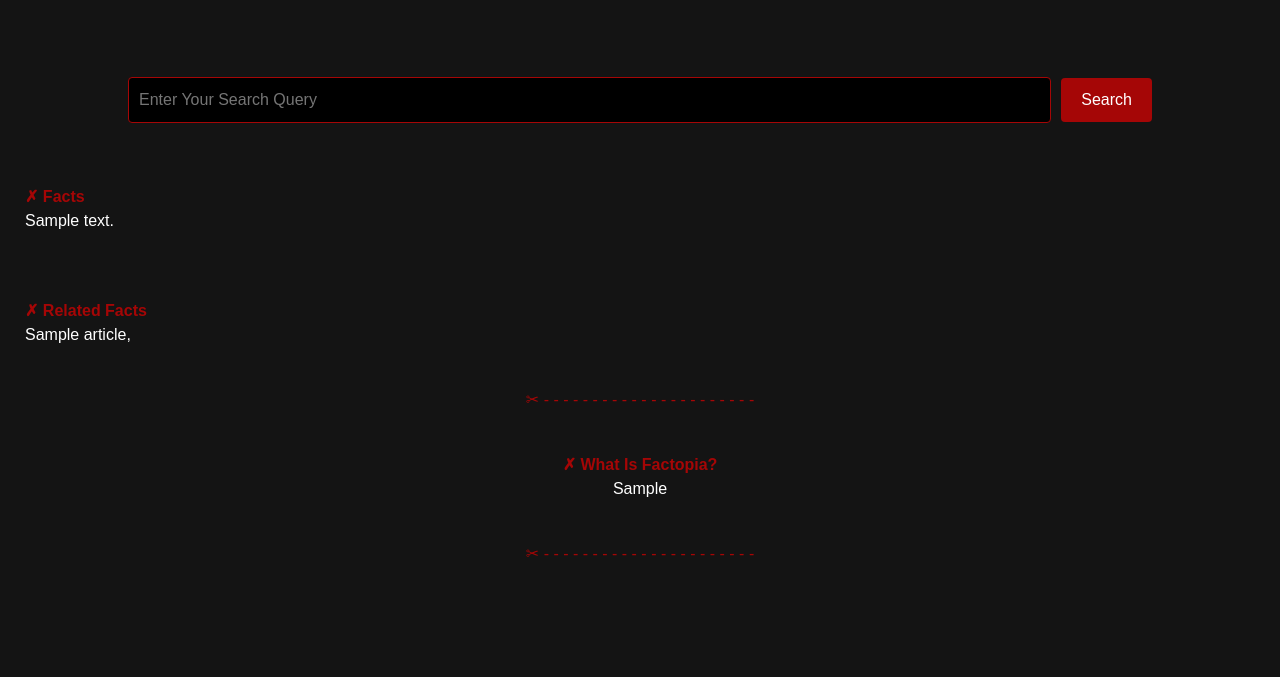
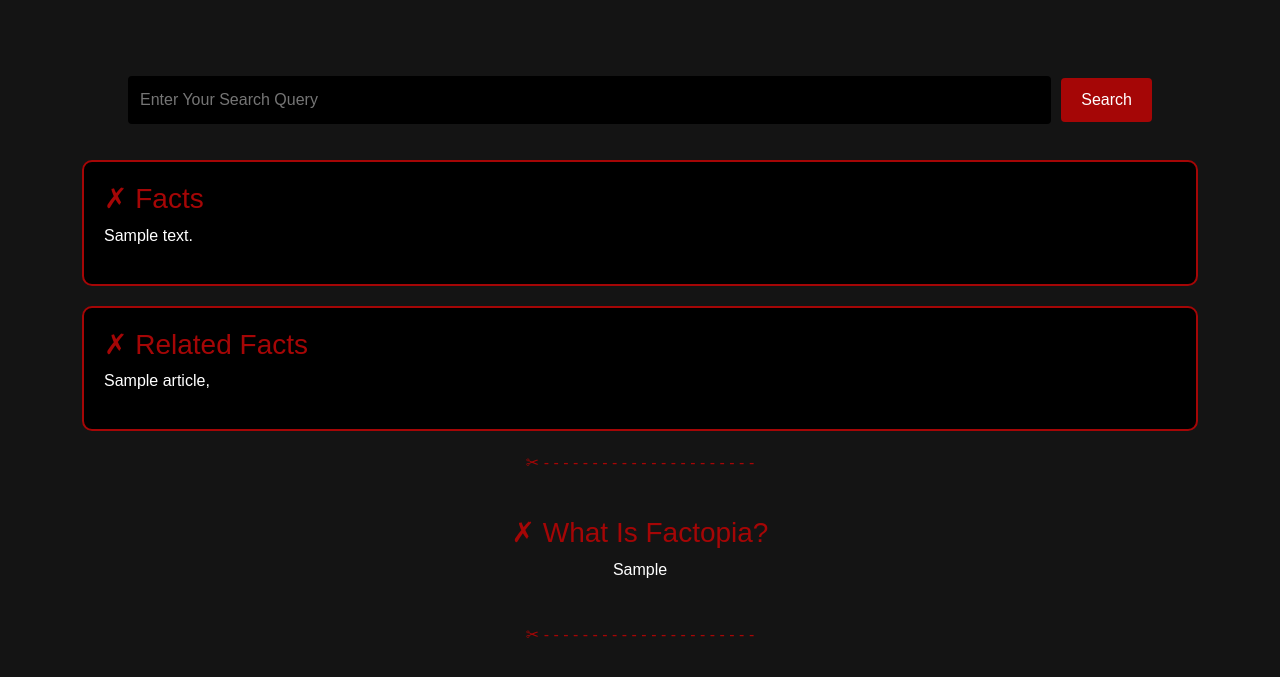
Before and after one commit to VByte-dev/Factopia, a Flask app: template templates/mainPage.html in a window 1280 px wide. Shown: the part 66-743 px from the top of the page. Run offline with Flask 3, Linux system fonts and the light colour scheme; the template is opened without the code that fills it: most values are stand-ins (such as "Sample title", 1, 10 or a date in 2020).

Commit message:
Update mainPage.html

```diff
--- a/templates/mainPage.html
+++ b/templates/mainPage.html
@@ -42,11 +42,12 @@
       padding: 10px;
       font-size: 16px;
       border-radius: 4px;
-      border: 1px solid rgb(165, 6, 6);
+      border: 2px solid rgb(0, 0, 0); /* Added red border */
       background-color: rgb(0, 0, 0);
-      color: rgb(165, 6, 6);
+      color: rgb(165, 10, 10);
       width: 100%;
-      margin-right: 10px; /* Add margin to separate the input and button */
+      margin-right: 10px;
+      outline: none; /* Remove the white border */
     }
 
     .search-container button[type="submit"] {
@@ -62,7 +63,7 @@
     .content {
       color: white;
       padding: 25px;
-      text-align: left;
+      text-align: center;
     }
 
     .related-topics {
@@ -77,6 +78,24 @@
 
     .point{
       text-align: center;
+    }
+
+    .fact-box {
+      background-color: rgb(0, 0, 0);
+      color: white;
+      border-radius: 10px;
+      padding: 20px;
+      margin-bottom: 20px;
+      border: 2px solid rgb(165, 6, 6);
+    }
+
+    .related-facts-box {
+      background-color: rgb(0, 0, 0);
+      color: white;
+      border-radius: 10px;
+      padding: 20px;
+      margin-bottom: 20px;
+      border: 2px solid rgb(165, 6, 6);
     }
 
   </style>
@@ -106,27 +125,39 @@
 <!-- Search bar -->
 <div class="search-container">
   <form action="#" method="get">
-    <input type="text" name="query" placeholder="Enter Your Search Query">
+    <input type="text" name="query" placeholder="Enter Your Search Query" onfocus="this.placeholder = ''" onblur="this.placeholder = 'Enter Your Search Query'">
     <button type="submit">Search</button>
   </form>
 </div>
 
-<div class="content">
-  <b style="color : rgb(165, 6, 6);">✗ Facts</b>
-  <p>{{content}}</p>
+<div class="container">
+  <div class="row">
+    <div class="col">
+      <div class="fact-box">
+        <h3 style="color: rgb(165, 6, 6);">✗ Facts</h3>
+        <p>{{content}}</p>
+      </div>
+    </div>
+  </div>
+
+  <div class="row">
+    <div class="col">
+      <div class="related-facts-box related-topics">
+        <h3 style="color: rgb(165, 6, 6);">✗ Related Facts</h3>
+        <p>
+          {% for article in related %}
+            {{ article }},
+          {% endfor %}
+        </p>
+      </div>
+    </div>
+  </div>
 </div>
-
-<div class="related-topics" style="color: #ffffff;">
-  <b style="color: rgb(165, 6, 6);">✗ Related Facts</b>
-  <p>{% for article in related %}
-    {{ article }},
-  {% endfor %}
-</p></div>
 
 <div class="point" style=" color: rgb(165, 6, 6)"><p>&#x2702; - - - - - - - - - - - - - - - - - - - - - - </p></div>
 
-<div class="content" style="text-align: center;">
-  <b style="color : rgb(165, 6, 6) ;">✗ What Is Factopia? </b>
+<div class="content">
+  <h3 style="color: rgb(165, 6, 6); ">✗ What Is Factopia?</h3>
   <p>{{we}}</p>
 </div>
 
```
